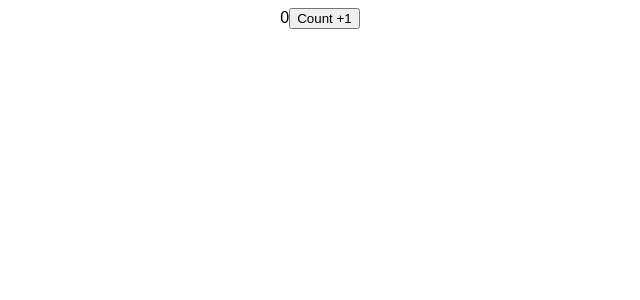
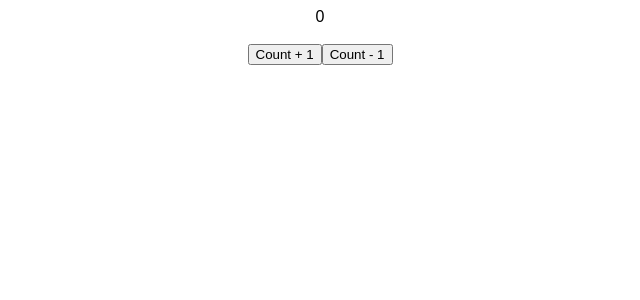
Before and after one commit to knezevicvasilije/ReactPredavanja, a React (Create React App) app: page / in a window 1280 px wide. Shown: the top 300 px of the page, without its empty margins (320-960 px from the left). Built offline with nearby package versions, Linux system fonts and the light colour scheme.

Commit message:
Reduction function added

```diff
--- a/src/App.js
+++ b/src/App.js
@@ -8,9 +8,14 @@ export default function App() {
   console.log("rerendered");
   return (
     <div className="App">
-      {counter}
+      {counter} <br></br>
+      <br></br>
       <button onClick={() => setCounter((prevState) => prevState + 1)}>
-        Count +1
+        Count + 1
+      </button>
+      <button onClick={() => setCounter((prevState) => prevState - 1)}>
+        {" "}
+        Count - 1{" "}
       </button>
     </div>
   );
```
